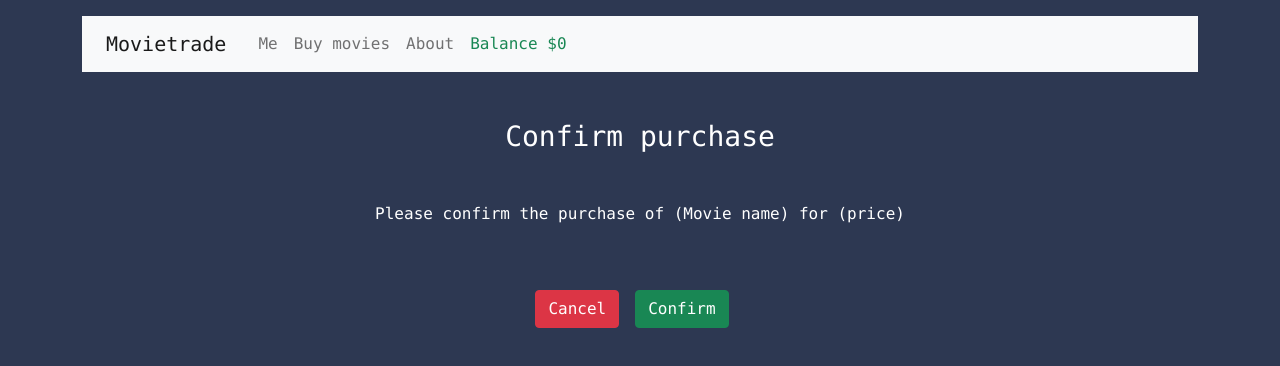
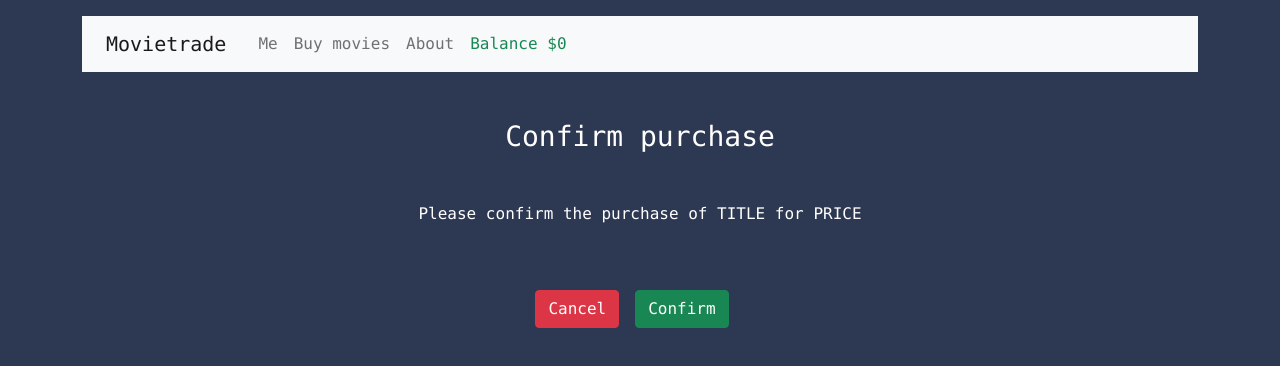
Before and after one commit to AbdullahFattah/movietrade, a React (Create React App) app: page /purchase in a window 1280 px wide. Shown: the top 366 px of the page. Built offline with nearby package versions, Linux system fonts and the light colour scheme.

Commit message:
Minor change

```diff
--- a/src/components/about.js
+++ b/src/components/about.js
@@ -4,7 +4,7 @@ export default function About(){
     return(
         <>
         <div className="container">
-            <h3 className="text-center mt-3">About Movietrade</h3>
+            <h3 className="text-center mt-3 text-warning">About Movietrade</h3>
                 <p>Movietrade is the first ever place where you can connect with other people around the world and exchange the movies you own, making you subsequently exchange a converstaion, allowing for a chance to communicate with other people.<br/>
                     Have fun!
                 </p>
--- a/src/components/buy.js
+++ b/src/components/buy.js
@@ -28,7 +28,7 @@ export default function Buy() {
 function MovieRow(props) {
   return props.movie.map((movie) => {
     return (
-      <div className="col-md-4 my-2">
+      <div className="col-md-4 my-2" key={movie.id}>
         <div className="card text-dark">
           <img className="card-img-top" src={image} alt="Card image cap" />
           <div className="card-body">
--- a/src/components/purchase.js
+++ b/src/components/purchase.js
@@ -5,9 +5,7 @@ export default function Purchase() {
     <>
       <div className="container text-center my-5">
         <h3 className="text-center mt-3">Confirm purchase</h3>
-        <p className="my-5">
-          Please confirm the purchase of (Movie name) for (price)
-        </p>
+        <p className="my-5">Please confirm the purchase of TITLE for PRICE</p>
         <Link to="/buy-movies" className="btn btn-danger">
           Cancel
         </Link>
```
